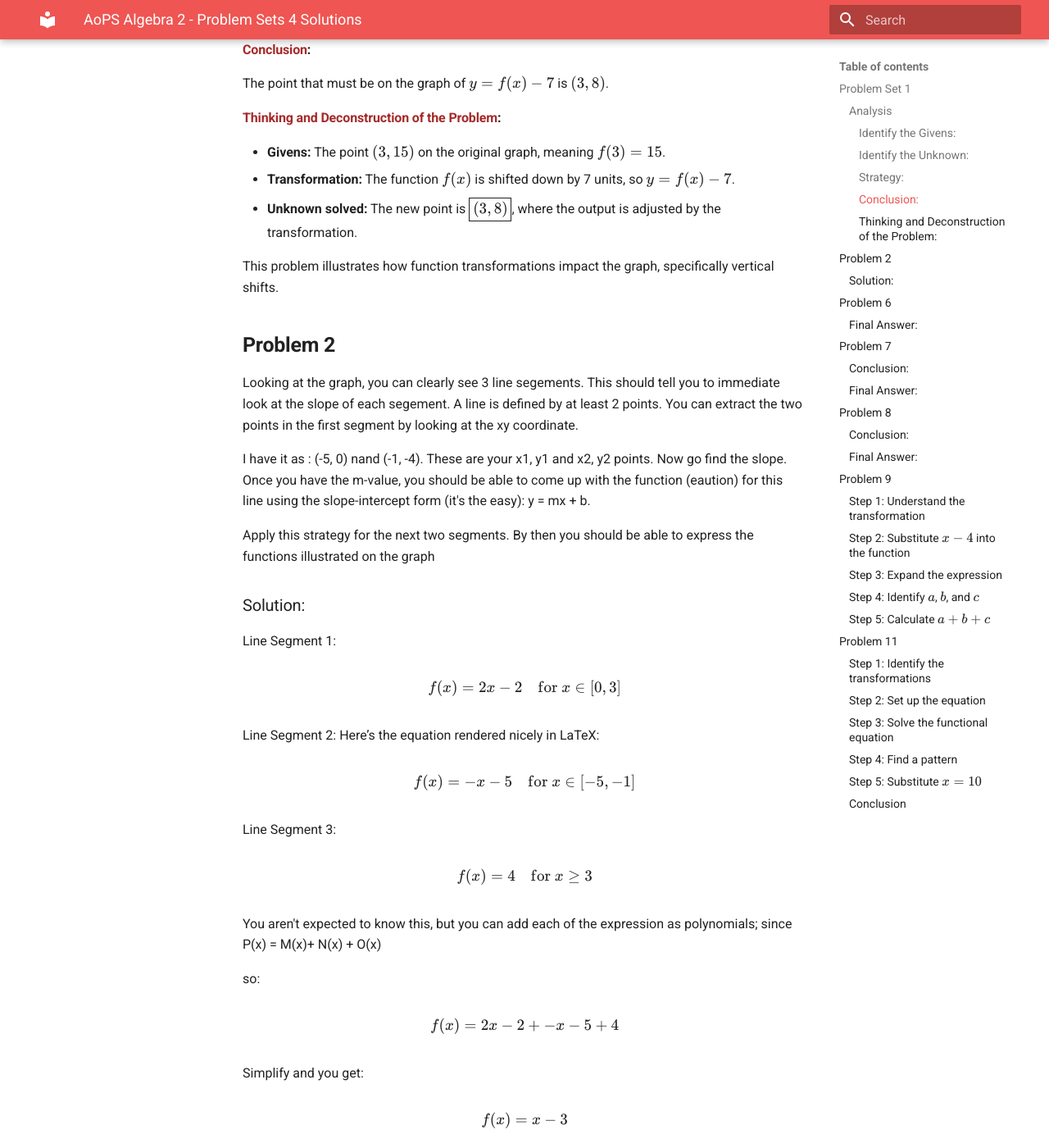
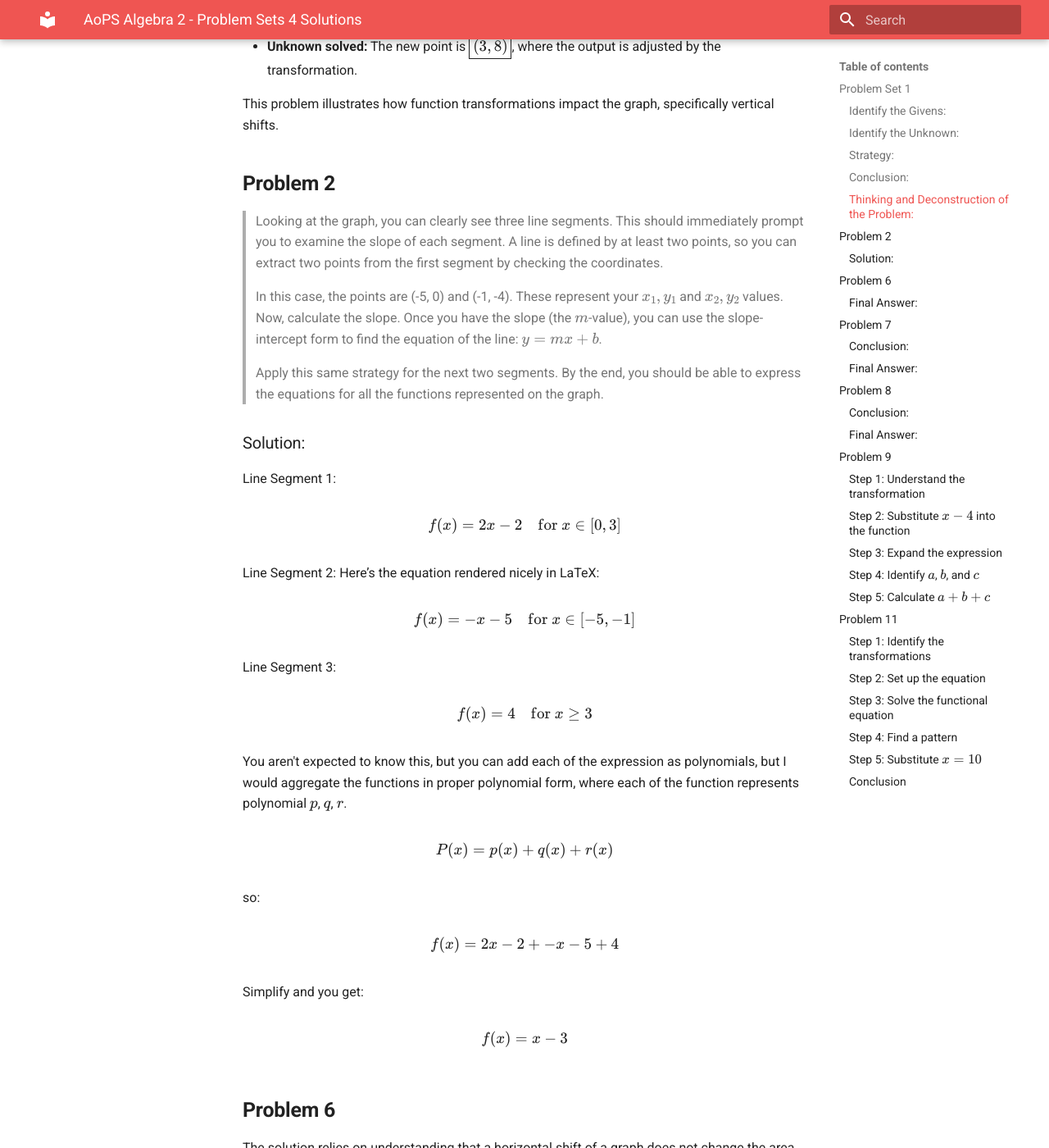
Before and after one commit to baseonballs/mpower-sitedocs, an MkDocs documentation site: the page built from site-docs/mathematics/a2/hw/aops/hw.04.sol.md, in a window 1280 px wide and 1400 px high, scrolled down 1196 px. Shown: the whole window at 82% size. Built offline with MkDocs 1.6.1 and Material for MkDocs 9.7.7, drawn with Linux system fonts in a browser that asks for light colours; formulas are drawn with MathJax 3; some of the changed text lies outside the part shown.

Commit message:
fixed format hw4

```diff
--- a/site-docs/mathematics/a2/hw/aops/hw.04.sol.md
+++ b/site-docs/mathematics/a2/hw/aops/hw.04.sol.md
@@ -5,16 +5,6 @@
 Problem Statement:
 
 >Given that $(3,15)$ is on the graph of $y = f(x)$, find a point that must be on the graph of $y = f(x) - 7$. Express your answer as an ordered pair $(a,b)$ where $a$ and $b$ are real numbers.
-
-
-### **Analysis**
-
-Let's break down the problem using the critical thinking framework:
-
-    - Analysis - deconstruct the problems into simpler components. Identify context.
-    - Evalulate - affirm the understing and validity (reasonableness) of info/data.
-    - Inference - making connections between ideas or drawing the conclusion of data.
-
 
 #### <span style="color: orange; font-weight:bold; font-style: normal">Identify the Givens</span>:
 
@@ -53,11 +43,11 @@
 
 ## **Problem 2**
 
-Looking at the graph, you can clearly see 3 line segements. This should tell you to immediate look at the slope of each segement. A line is defined by at least 2 points.  You can extract the two points in the first segment by looking at the xy coordinate.
+>Looking at the graph, you can clearly see three line segments. This should immediately prompt you to examine the slope of each segment. A line is defined by at least two points, so you can extract two points from the first segment by checking the coordinates.
 
-I have it as :  (-5, 0) nand  (-1, -4). These are your x1, y1 and x2, y2 points.  Now go find the slope.  Once you have the m-value, you should be able to come up with the function (eaution) for this line using the slope-intercept form (it's the easy): y = mx + b.
+>In this case, the points are (-5, 0) and (-1, -4). These represent your \(x_1, y_1\) and \(x_2, y_2\) values. Now, calculate the slope. Once you have the slope (the \(m\)-value), you can use the slope-intercept form to find the equation of the line: \(y = mx + b\).
 
-Apply this strategy for the next two segments. By then you should be able to express the functions illustrated on the graph
+>Apply this same strategy for the next two segments. By the end, you should be able to express the equations for all the functions represented on the graph.
 
 ### Solution:
 
@@ -80,7 +70,12 @@
 f(x) = 4 \quad \text{for } x \geq 3
 \]
 
-You aren't expected to know this, but you can add each of the expression as polynomials; since P(x) = M(x)+ N(x) + O(x)
+You aren't expected to know this, but you can add each of the expression as polynomials, but I would aggregate the functions in proper polynomial form, where each of the function represents polynomial $p$, $q$, $r$.
+
+\[
+P(x) = p(x) + q(x) + r(x)
+\]
+
 
 so:
 
```
Also changed, not shown: PROMPT.md (+4 -0 lines), site-docs/mathematics/a2/hw/aops/hw.04.md (+1 -1 lines).
